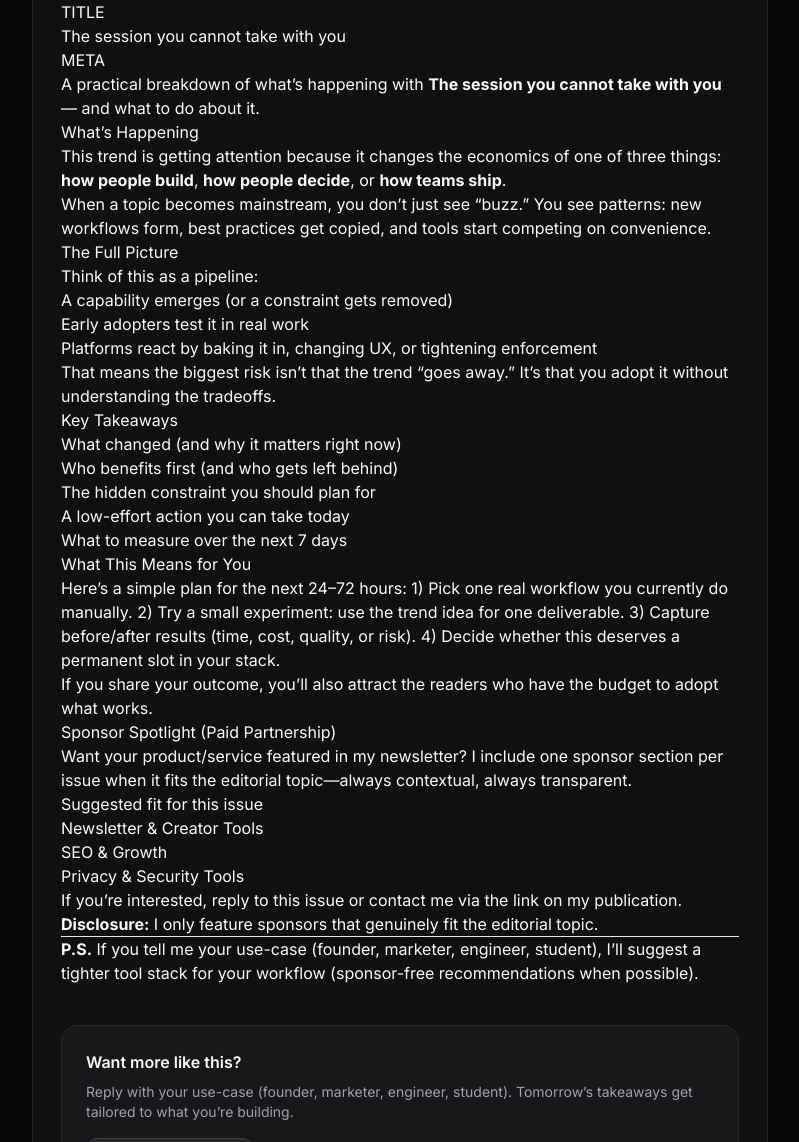
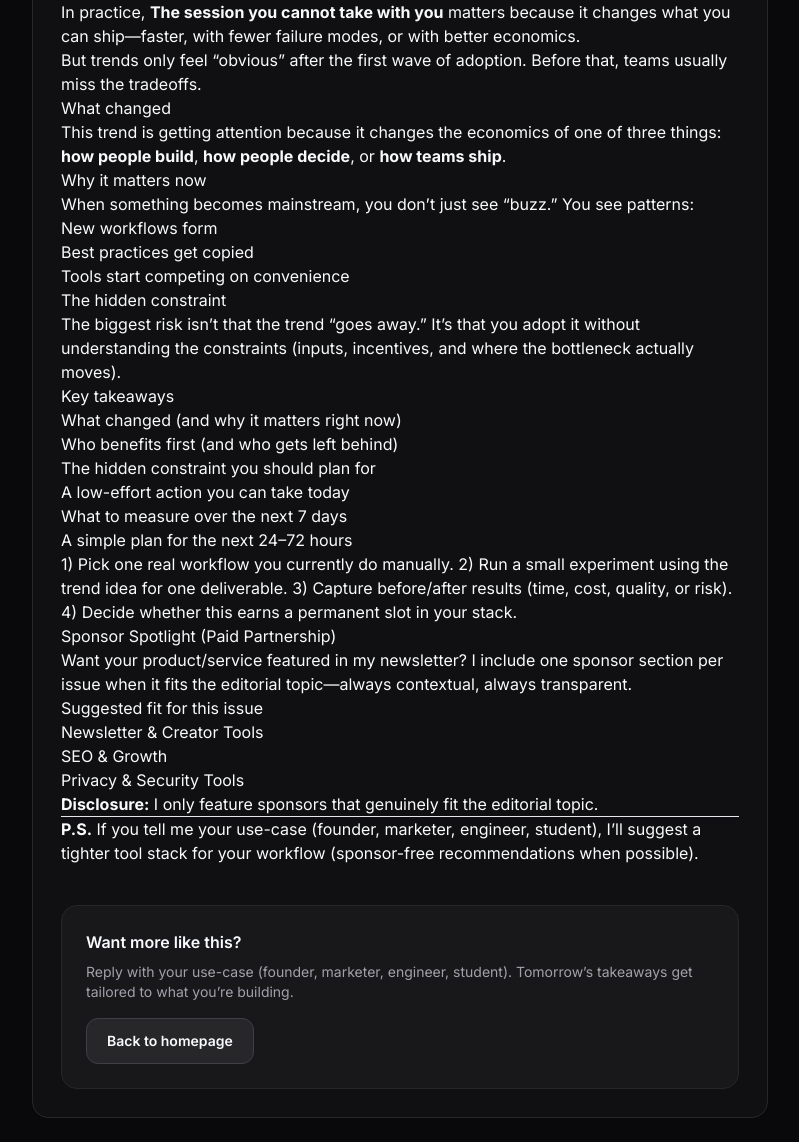
Before and after one commit to zheeno/jists, a Jekyll site: the page built from _posts/2026-07-31-the-session-you-cannot-take-with-you.md, in a window 1280 px wide and 1400 px high, scrolled down 316 px. Shown: the part 258-1400 px from the top of the window, without its empty margins (240-1039 px from the left). Built offline with Jekyll 4.4.1, drawn with Linux system fonts in a browser that asks for light colours; nearby versions of some CDN libraries.

Commit message:
Update _posts/2026-07-31-the-session-you-cannot-take-with-you.md

```diff
--- a/_posts/2026-07-31-the-session-you-cannot-take-with-you.md
+++ b/_posts/2026-07-31-the-session-you-cannot-take-with-you.md
@@ -7,30 +7,26 @@ source: "hackernews"
 
 ![Featured image](https://picsum.photos/seed/privacy%2Ccybersecurity%2Ctechnology/1600/900)
 
-## TITLE
+In practice, **The session you cannot take with you** matters because it changes what you can ship—faster, with fewer failure modes, or with better economics.
 
-The session you cannot take with you
+But trends only feel “obvious” after the first wave of adoption. Before that, teams usually miss the tradeoffs.
 
-## META
-
-A practical breakdown of what’s happening with **The session you cannot take with you** — and what to do about it.
-
-## What’s Happening
+## What changed
 
 This trend is getting attention because it changes the economics of one of three things: **how people build**, **how people decide**, or **how teams ship**.
 
-When a topic becomes mainstream, you don’t just see “buzz.” You see patterns: new workflows form, best practices get copied, and tools start competing on convenience.
+## Why it matters now
 
-## The Full Picture
+When something becomes mainstream, you don’t just see “buzz.” You see patterns:
+- New workflows form
+- Best practices get copied
+- Tools start competing on convenience
 
-Think of this as a pipeline:
-- A capability emerges (or a constraint gets removed)
-- Early adopters test it in real work
-- Platforms react by baking it in, changing UX, or tightening enforcement
+## The hidden constraint
 
-That means the biggest risk isn’t that the trend “goes away.” It’s that you adopt it without understanding the tradeoffs.
+The biggest risk isn’t that the trend “goes away.” It’s that you adopt it without understanding the constraints (inputs, incentives, and where the bottleneck actually moves).
 
-## Key Takeaways
+## Key takeaways
 
 - What changed (and why it matters right now)
 - Who benefits first (and who gets left behind)
@@ -38,15 +34,12 @@ That means the biggest risk isn’t that the trend “goes away.” It’s that
 - A low-effort action you can take today
 - What to measure over the next 7 days
 
-## What This Means for You
+## A simple plan for the next 24–72 hours
 
-Here’s a simple plan for the next 24–72 hours:
 1) Pick one real workflow you currently do manually.
-2) Try a small experiment: use the trend idea for one deliverable.
+2) Run a small experiment using the trend idea for one deliverable.
 3) Capture before/after results (time, cost, quality, or risk).
-4) Decide whether this deserves a permanent slot in your stack.
-
-If you share your outcome, you’ll also attract the readers who have the budget to adopt what works.
+4) Decide whether this earns a permanent slot in your stack.
 
 ## Sponsor Spotlight (Paid Partnership)
 
@@ -57,8 +50,6 @@ Want your product/service featured in my newsletter? I include one sponsor secti
 - SEO & Growth
 - Privacy & Security Tools
 
-If you’re interested, reply to this issue or contact me via the link on my publication.
-
 **Disclosure:** I only feature sponsors that genuinely fit the editorial topic.
 
 ---
```
